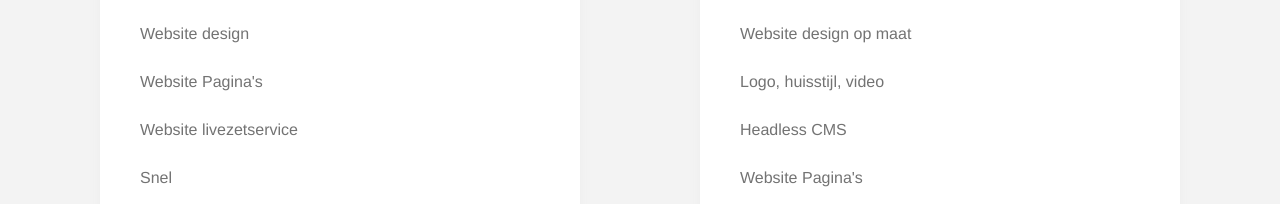
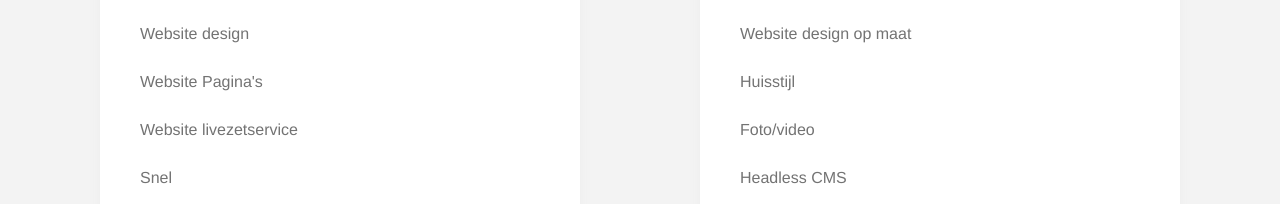
Before and after one commit to LarsBreuren/websiteFabriek, a Vue app: page /#/ in a window 1280 px wide. Shown: the part 3043-3247 px from the top of the page. Built offline with nearby package versions, Linux system fonts and the light colour scheme; what tailwindcss-ripple would draw is missing.

Commit message:
Tekstuele aanpassing

```diff
--- a/src/components/Prices/price-list.ts
+++ b/src/components/Prices/price-list.ts
@@ -23,7 +23,8 @@ export default class PriceList extends Vue {
 
   protected websiteLuxe = {
     "Website design op maat": "Het beste design voor jouw website, ontwikkeld door ervaren UX designers en vormgevers. Ontwikkeld door de beste developers",
-    "Logo, huisstijl, video": "Indien nodig kunnen wij u helpen met fotografie/video, logo's en een huisstijl",
+    "Huisstijl": "Onze designer gaat aan de slag om voor u een perfect design neer te zetten",
+    "Foto/video": "Indien gewenst kunnen wij u helpen met fotografie/video",
     "Headless CMS": "Het razendsnelle Vue.JS framework wordt gekoppeld aan een wordpress headless CMS. Hierdoor kan jij eenvoudig je teksten aanpassen terwijl de website zo snel mogelijk is.",
     "Website Pagina's": "Tot 15 pagina's inbegrepen.",
     "Website livezetservice": "Wij helpen je graag je website online te zetten op jouw gekozen domeinnaam.",
```
